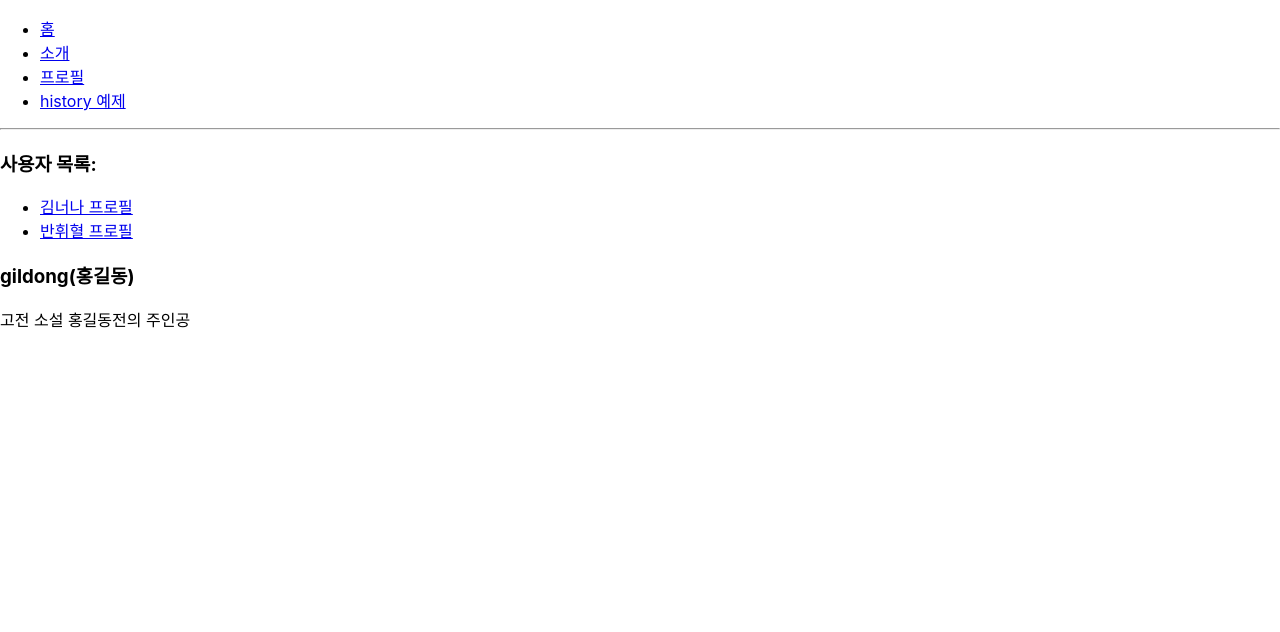
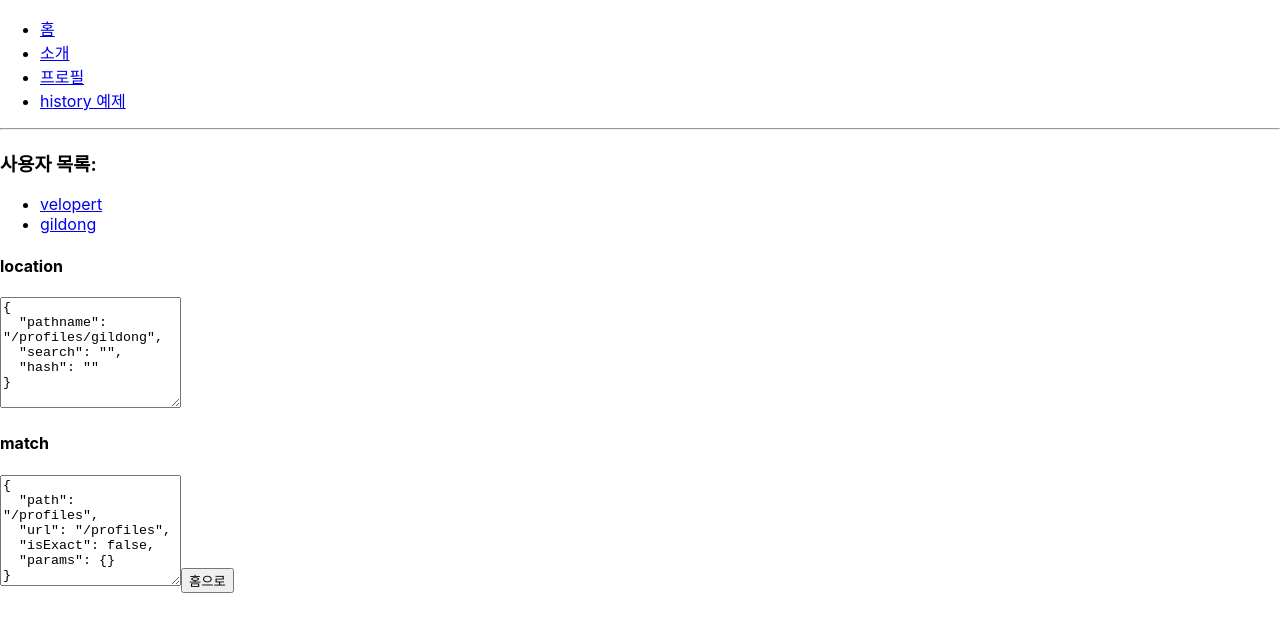
Before and after one commit to SeongYeon-Yu/React-Router, a React (Create React App) app in the folder router-tutorial/: page /profiles/gildong in a window 1280 px wide. Shown: the top 632 px of the page. Built offline with nearby package versions, Linux system fonts and the light colour scheme.

Commit message:
WithRouter

```diff
--- a/router-tutorial/src/Profile.js
+++ b/router-tutorial/src/Profile.js
@@ -1,4 +1,6 @@
 import React from "react";
+import { withRouter } from "react-router-dom";
+import WithRouterSample from "./WithRouterSample";
 
 const data = {
   velopert : {
@@ -14,7 +16,7 @@ const data = {
 const Profile = ({match})=>{
   const {username} = match.params;
   const profile = data[username];
-  if(!profile){
+  if (!profile){
     return <div>존재하지 않는 사용자입니다.</div>
   }
   return (
@@ -23,7 +25,8 @@ const Profile = ({match})=>{
         {username}({profile.name})
       </h3>
       <p>{profile.description}</p>
+      <WithRouterSample/>
     </div>
   )
 }
-export default Profile;
+export default withRouter(Profile);
--- a/router-tutorial/src/Profiles.js
+++ b/router-tutorial/src/Profiles.js
@@ -1,29 +1,28 @@
-import React from 'react';
-import { Link, Route } from 'react-router-dom';
-import Profile from './Profile';
+import React from "react";
+import { Link, Route } from "react-router-dom";
+import Profile from "./Profile";
+import WithRouterSample from "./WithRouterSample";
 
-const Profiles = () => {
+const Profiles = ({ match }) => {
   return (
     <div>
       <h3>사용자 목록:</h3>
       <ul>
         <li>
-                    <Link to="/profiles/youme">김너나 프로필</Link>
+          <Link to="/profiles/velopert">velopert</Link>
         </li>
         <li>
-                    <Link to="/profiles/hwihyeol">반휘혈 프로필</Link>
+          <Link to="/profiles/gildong">gildong</Link>
         </li>
       </ul>
-
       <Route
         path="/profiles"
-                exact // exact={true} 와 같은 의미
-                render={() => <div>사용자를 선택해 주세요.</div>} // 컴포넌트 자체를 전달하는것이 아니라, 보여 주고 싶은 JSX를 넣음
+        exact
+        render={() => <div>사용자를 선택해주세요.</div>}
       />
-            <Route path="/profiles/:username" component={Profile} />
+      <Route path="profiles/:username" component={Profile} />
+      <WithRouterSample/>
     </div>
-
-    )
-}
-
+  );
+};
 export default Profiles;
--- /dev/null
+++ b/router-tutorial/src/WithRouterSample.js
@@ -0,0 +1,22 @@
+import React from "react";
+import {withRouter} from 'react-router-dom'
+const WithRouterSample = ({location, match, history})=>{
+  return(
+    <div>
+      <h4>location</h4>
+      <textarea
+        value={JSON.stringify(location,null,2)}
+        rows={7}
+        readOnly={true}
+      />
+      <h4>match</h4>
+      <textarea
+        value={JSON.stringify(match,null,2)}
+        rows={7}
+        readOnly={true}
+      />
+      <button onClick={()=>history.push('/')}>홈으로</button>
+    </div>
+  )
+}
+export default withRouter(WithRouterSample);
```
Lines whose indentation alone changed are shown as unchanged.
